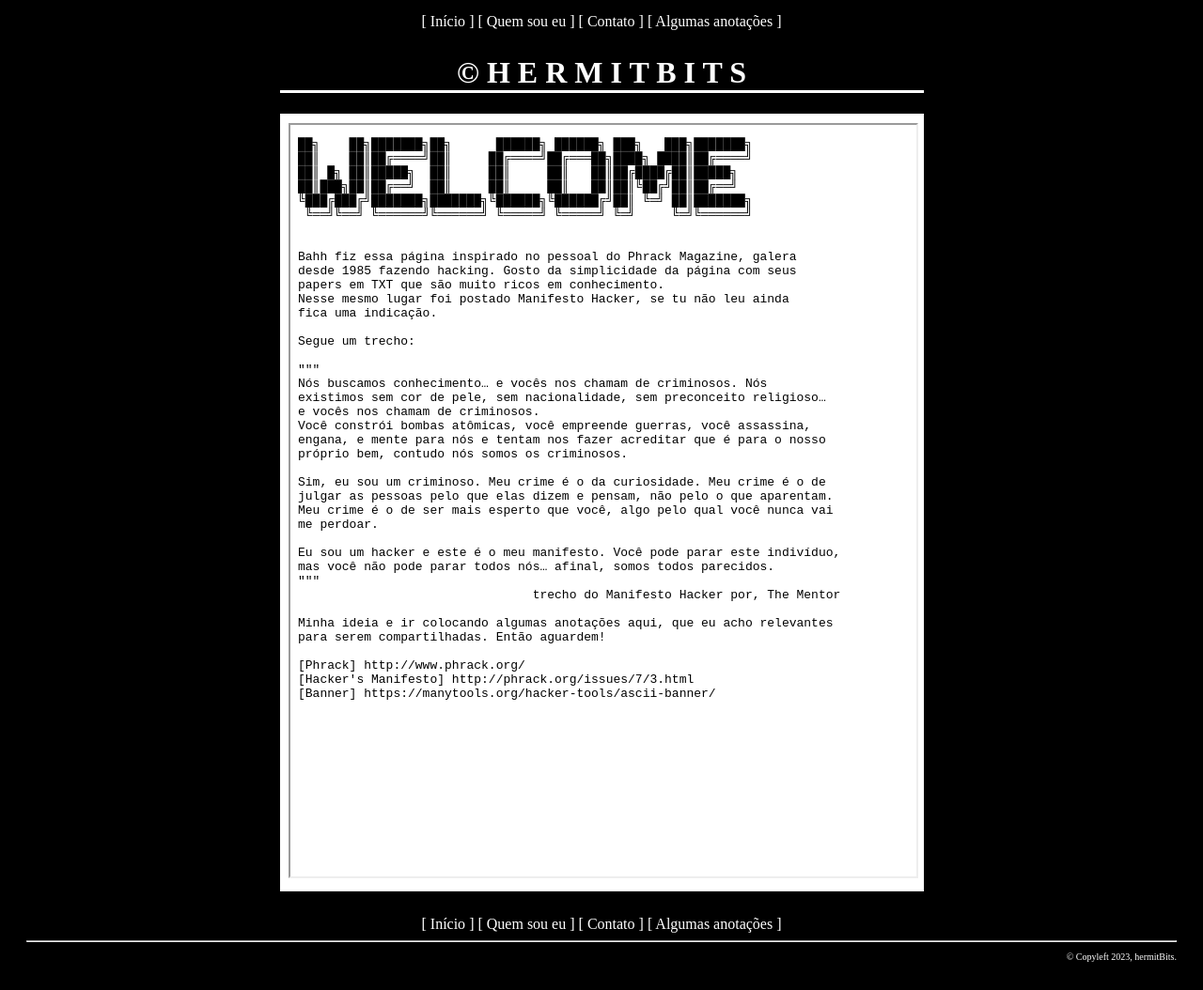
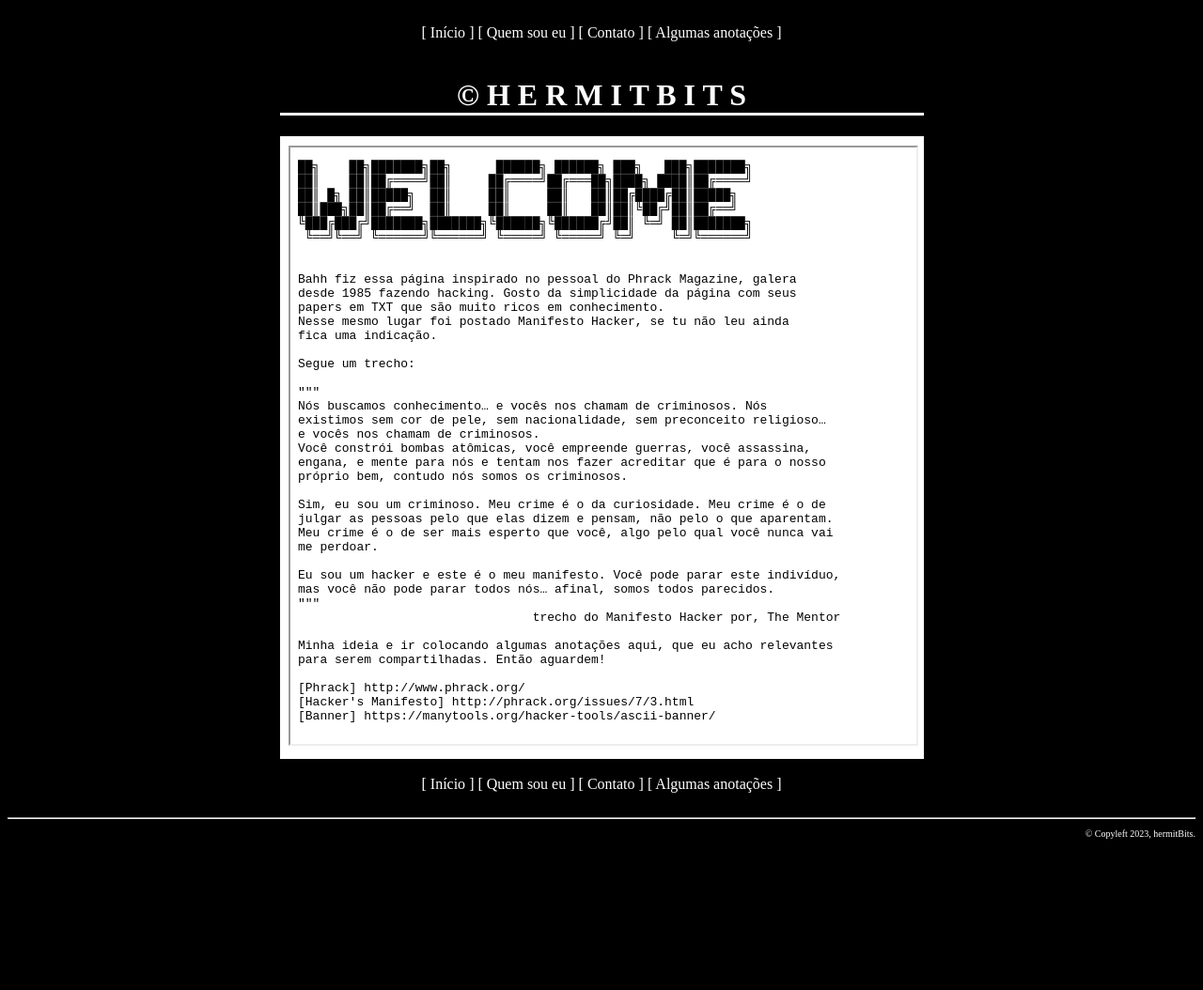
Before and after one commit to hermitBits/ezine-page, a plain HTML site: page index.html in a window 1280 px wide. Shown: the whole page at 94% size. After the commit the page ends 903 px from the top, so only its background shows below. Drawn offline with Linux system fonts and the light colour scheme.

Commit message:
feat(componentes): criando estrutura inicial de componentes
feat(componentes): Banner, MenuLink, Menu, Header, Footer

```diff
--- /dev/null
+++ b/componentes/Banner.js
@@ -0,0 +1,26 @@
+class Banner extends HTMLElement {
+    constructor() {
+        super();
+    }
+
+    setStyle(){
+        this.style.backgroundColor = 'black';
+        this.style.color = 'white';
+        this.style.textAlign = 'center';
+        this.h1.style.borderBottom = '3px solid white';
+    }
+
+    connectedCallback() {
+        this.innerHTML = `
+            <div class="banner">
+                <h1>© H E R M I T B I T S </h1>
+            </div>
+        `;
+
+        this.h1 = this.getElementsByTagName('h1')[0];
+
+        this.setStyle();
+    }
+}
+
+customElements.define('banner-component', Banner);
--- /dev/null
+++ b/componentes/Footer.js
@@ -0,0 +1,26 @@
+class Footer extends HTMLElement {
+    constructor() {
+        super();
+    }
+
+    setStyle(){
+        this.style.padding = 20;
+        this.style.marginTop = 'auto';
+        this.style.color = 'white';
+        this.style.textAlign = 'right';
+    }
+
+    connectedCallback() {
+        this.innerHTML = `
+            <footer>
+                <menu-component></menu-component>
+                <hr>
+                <p style="font-size:10px;">© Copyleft 2023, hermitBits.</p>
+            </footer>
+        `;
+
+      this.setStyle();
+    }
+}
+
+customElements.define('footer-component', Footer);
--- /dev/null
+++ b/componentes/Header.js
@@ -0,0 +1,15 @@
+class Header extends HTMLElement {
+    constructor() {
+        super();
+    }
+
+    connectedCallback() {
+        this.innerHTML = `
+            <header>
+		        <menu-component></menu-component>
+            </header>
+        `;
+    }
+}
+
+customElements.define('header-component', Header);
--- /dev/null
+++ b/componentes/Menu.js
@@ -0,0 +1,25 @@
+class Menu extends HTMLElement {
+    constructor() {
+        super();
+    }
+
+    setStyle(){
+        this.style.margin = '6px 6px 6px 6px';
+        this.style.color = 'white';
+        this.style.textAlign = 'center';
+    }
+
+    connectedCallback() {
+        this.innerHTML = `
+            <div>
+                <menu-link-component href="./index.html" title="Início"></menu-link-component>
+                <menu-link-component href="./sobre.html" title="Quem sou eu"></menu-link-component>
+                <menu-link-component href="./contato.html" title="Contato"></menu-link-component>
+                <menu-link-component href="./anotacoes.html" title="Algumas anotações"></menu-link-component>
+            </div>
+        `;
+        this.setStyle();
+    }
+}
+
+customElements.define('menu-component', Menu);
--- /dev/null
+++ b/componentes/MenuLink.js
@@ -0,0 +1,35 @@
+class MenuLink extends HTMLElement {
+    constructor() {
+        super();
+    }
+
+    setStyle(){
+        this.style.color = 'white';
+
+        this.a.style.color = 'white';
+        this.a.style.textDecoration = 'none';
+    }
+
+    ativarUnderline() {
+        this.a.style.textDecoration = 'underline';
+    }
+
+    desativarUnderline() {
+        this.a.style.textDecoration = 'none';
+    }
+
+    connectedCallback() {
+        this.innerHTML = `
+            [ <a href="${this.getAttribute('href')}" title="${this.getAttribute('title')}">${this.getAttribute('title')}</a> ]
+        `;
+
+        this.a = this.getElementsByTagName('a')[0];
+
+        this.setStyle();
+
+        this.addEventListener('mouseover', this.ativarUnderline);
+        this.addEventListener('mouseout', this.desativarUnderline);
+    }
+}
+
+customElements.define('menu-link-component', MenuLink);
--- a/css/style.css
+++ b/css/style.css
@@ -3,21 +3,6 @@
 	--main-font-color: white;
 	--main-border-color: white;
 	--main-bg-conteudo-color: white;
-}
-
-.barra-menu {
-	text-align: center;
-	color: var(--main-font-color);
-	margin: 6px 6px 6px 6px;
-}
-
-.barra-menu a {
-	text-decoration: none;
-	color: var(--main-font-color);
-}
-
-.barra-menu a:hover {
-	text-decoration: underline;
 }
 
 .voltar {
@@ -35,16 +20,6 @@
 	background-color: var(--main-bg-conteudo-color);
 	padding: 1%;
 	height: 100%;
-}
-
-.banner {
-	background-color: var(--main-bg-color);
-	color: var(--main-font-color);
-	text-align: center;
-}
-
-.banner h1 {
-	border-bottom: 3px solid var(--main-border-color);
 }
 
 main {
@@ -66,19 +41,7 @@ html {
 
 iframe {
 	width: 100%;
-	height: 800px;
-}
-
-footer {
-	padding: 20px;
-	text-align: center;
-	margin-top: auto;
-	color: var(--main-font-color);
-	text-align: right;
-}
-
-footer p {
-	font-size: 10px;
+	height: 635px;
 }
 
 .tissue {
--- a/index.html
+++ b/index.html
@@ -7,36 +7,22 @@
 		<meta name="copyleft" content="© 2023 hermitBits" />
 		<meta http-equiv="pragma" content="no-cache" />
 		<meta name="googlebot" content="noarchive">
+		<script src="componentes/Banner.js" type="text/javascript" defer></script>
+		<script src="componentes/MenuLink.js" type="text/javascript" defer></script>
+		<script src="componentes/Menu.js" type="text/javascript" defer></script>
+		<script src="componentes/Header.js" type="text/javascript" defer></script>
+		<script src="componentes/Footer.js" type="text/javascript" defer></script>
+		<link href="./css/style.css" rel="stylesheet" type="text/css">
 		<title>© H E R M I T B I T S </title>
-		<link href="./css/style.css" rel="stylesheet" type="text/css">
 	</head>
 	<body>
-		<header>
-			<div class="barra-menu">
-				[ <a href="./index.html" title="Início">Início</a> ]
-				[ <a href="./sobre.html" title="Início">Quem sou eu</a> ]
-				[ <a href="./contato.html" title="Início">Contato</a> ]
-				[ <a href="./anotacoes.html" title="Início">Algumas anotações</a> ]
-			</div>
-
-		</header>
+		<header-component></header-component>
 		<main>
-			<div class="banner">
-				<h1>© H E R M I T B I T S </h1>
-			</div>
+			<banner-component></banner-component>
 			<div class="conteudo">
 				<iframe src="./conteudos/2023-09/21/um-recado.txt"></iframe>
 			</div>
 		</main>
-		<footer>
-			<div class="barra-menu">
-				[ <a href="./index.html" title="Início">Início</a> ]
-				[ <a href="./sobre.html" title="Início">Quem sou eu</a> ]
-				[ <a href="./contato.html" title="Início">Contato</a> ]
-				[ <a href="./anotacoes.html" title="Início">Algumas anotações</a> ]
-			</div>
-			<hr>
-			<p>© Copyleft 2023, hermitBits.</p>
-		</footer>
+		<footer-component></footer-component>
 	</body>
 </html>
```
Also changed, not shown: anotacoes.html (+9 -22 lines), contato.html (+10 -23 lines), sobre.html (+10 -23 lines).
